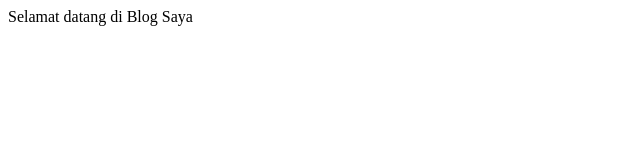
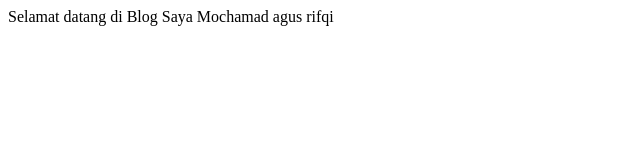
Before and after one commit to agrif22/laravel-vue, a plain HTML site: page index.html in a window 1280 px wide. Shown: the whole page, without its empty margins (0-640 px from the left). Drawn offline with Linux system fonts and the light colour scheme.

Commit message:
add Nama

```diff
--- a/index.html
+++ b/index.html
@@ -7,6 +7,6 @@
     <title>Hello World</title>
 </head>
 <body>
-    Selamat datang di Blog Saya
+    Selamat datang di Blog Saya Mochamad agus rifqi
 </body>
 </html>
```
